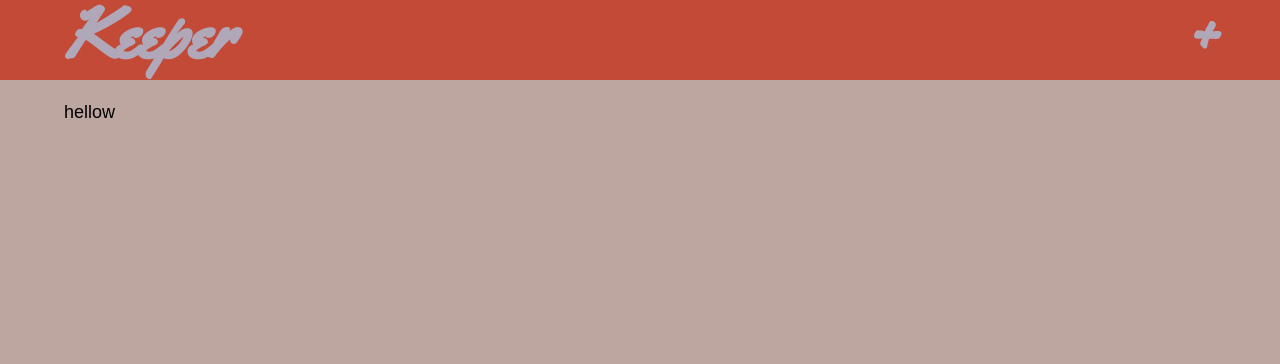
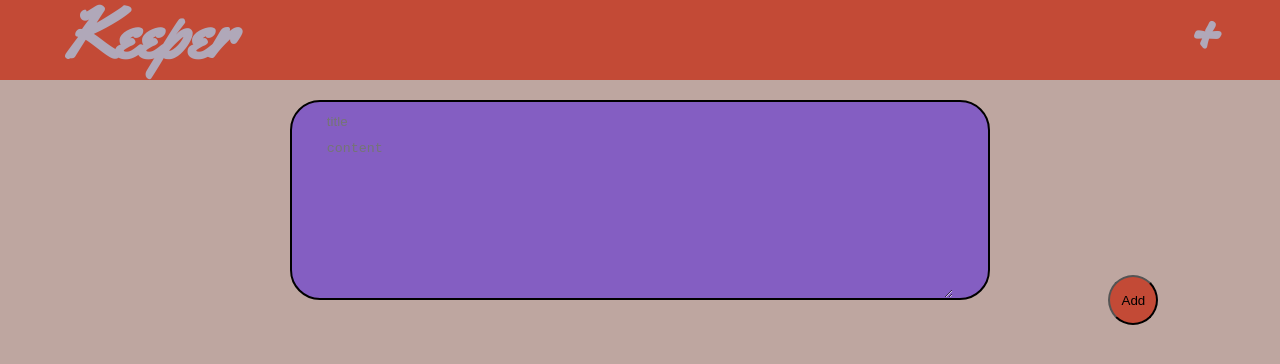
Before and after one commit to dalideco/keeper-app, a React (Create React App) app: page / in a window 1280 px wide. Shown: the top 364 px of the page. Built offline with nearby package versions, Linux system fonts and the light colour scheme.

Commit message:
preparing the form

```diff
--- a/src/components/Main.js
+++ b/src/components/Main.js
@@ -8,12 +8,16 @@
     return (
         <div className ="main">
             <Myform/>
+            <div className="mygrid">
                 {props.database.map(a=>
                     <Block
                         key = {a.id}
                         header = {a.header}
                         description= {a.description}
                     />)}
+
+            </div>
+
         </div>
     )
 }
--- a/src/components/Main.scss
+++ b/src/components/Main.scss
@@ -3,8 +3,15 @@
 .main{
     width: 90%;
     margin:20px auto;
-    display: grid;
-    grid-template-columns: repeat(auto-fit,minmax(250px,1fr));
-    grid-gap:10px;
+    position: relative;
+
+    .mygrid{
+        width: 100%;
+        margin:auto;
+        display: grid;
+        grid-template-columns: repeat(auto-fit,minmax(250px,1fr));
+        grid-gap:10px;
+    }
+
 
 }
--- a/src/components/Myform.js
+++ b/src/components/Myform.js
@@ -1,9 +1,16 @@
 import React from 'react'
+import './Myform.scss'
 
 function Myform() {
     return (
-        <div style={{display:'block'}}>
-            hellow
+        <div className ="myform">
+            <form>
+                <input name="title" placeholder="title">
+                </input>
+                <textarea name="content" placeholder="content">
+                </textarea>
+                <button>Add</button>
+            </form>
         </div>
     )
 }
--- /dev/null
+++ b/src/components/Myform.scss
@@ -0,0 +1,48 @@
+@import 'variables';
+
+.myform {
+    position: relative;
+    @include size(100%, 200px);
+    margin-bottom: 50px;
+    form{
+        height: 100%;
+        max-width: 700px;
+        margin:auto;
+        @include flexer(column, flex-start, center);
+        border : solid black 2px;
+        border-radius:30px;
+        overflow:hidden;
+        background: $block-color;
+        input{
+            flex:0.5;
+            border: none;
+            background:none;
+            font-weight: 300px;
+            width: 90%;
+            &:focus{
+                outline:none;
+            }
+        }
+        textarea{
+            border: none;
+            flex: 2;
+            background : none;
+            width: 90%;
+            &:focus{
+                outline :none;
+            }
+        }
+        button{
+            position: absolute;
+            width: 50px;
+            height: 50px;
+            border-radius : 50%;
+            right: 5%;
+            bottom:-25px;
+            background: $navbar-color;
+            &:focus{
+                outline :none;
+            }
+        }
+    }
+}
```
Also changed, not shown: 1 other file (tests, documents, lock files or other folders). Lines whose indentation alone changed are shown as unchanged.
